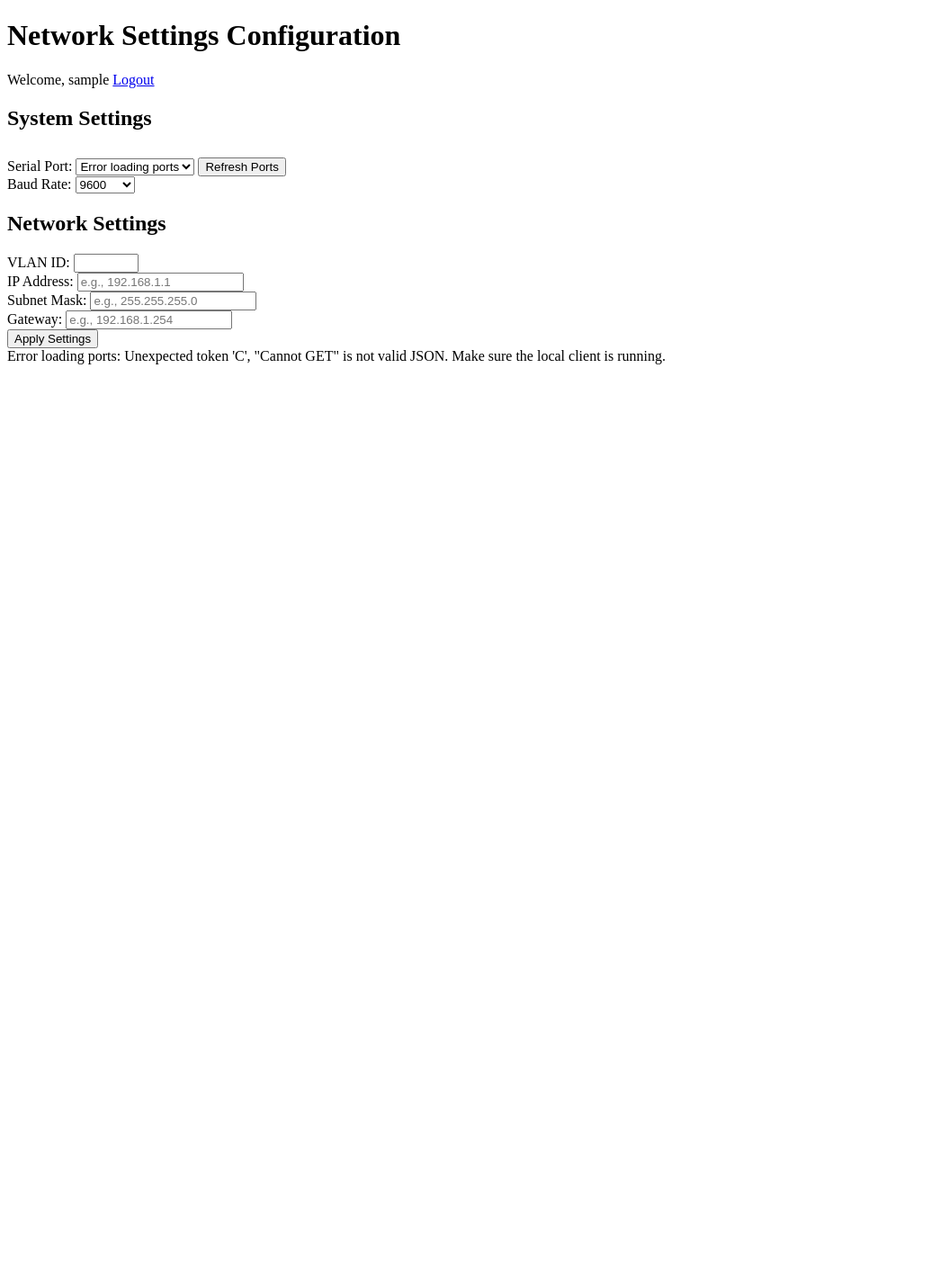
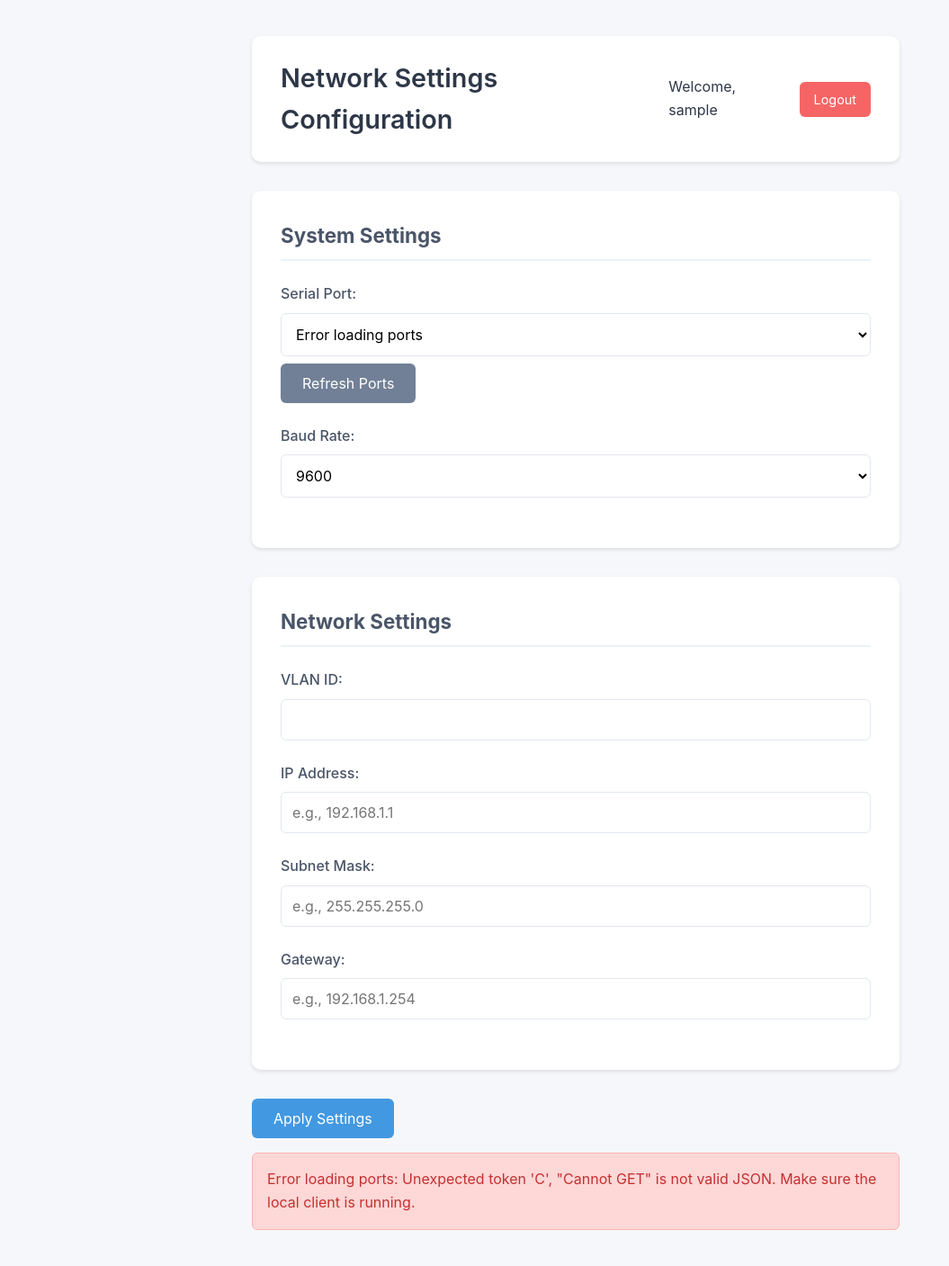
Before and after one commit to bhavyalabana/MS-testing, a Flask app: page / in a window 1280 px wide. Shown: the whole page at 90% size, without its empty margins (0-1055 px from the left). Before the commit the page ends 405 px from the top, so only its background shows below. Run offline with Flask 3, Linux system fonts and the light colour scheme; the visitor is signed in with stand-in values (Sample User, id 1); data that the repository does not hold is empty.

Commit message:
Update index.html

```diff
--- a/templates/index.html
+++ b/templates/index.html
@@ -3,7 +3,150 @@
 <head>
     <title>Network Settings Configuration</title>
     <style>
-        /* ... (keep existing styles) ... */
+        * {
+            margin: 0;
+            padding: 0;
+            box-sizing: border-box;
+            font-family: -apple-system, BlinkMacSystemFont, 'Segoe UI', Roboto, Oxygen, Ubuntu, Cantarell, sans-serif;
+        }
+
+        body {
+            background-color: #f5f7fa;
+            color: #2d3748;
+            line-height: 1.6;
+            padding: 20px;
+        }
+
+        .header {
+            background-color: #ffffff;
+            padding: 1.5rem 2rem;
+            border-radius: 10px;
+            box-shadow: 0 2px 4px rgba(0, 0, 0, 0.1);
+            margin-bottom: 2rem;
+            display: flex;
+            justify-content: space-between;
+            align-items: center;
+        }
+
+        .header h1 {
+            color: #2d3748;
+            font-size: 1.8rem;
+            font-weight: 600;
+        }
+
+        .user-info {
+            display: flex;
+            align-items: center;
+            gap: 1rem;
+        }
+
+        .logout-btn {
+            background-color: #f56565;
+            color: white;
+            padding: 0.5rem 1rem;
+            border-radius: 6px;
+            text-decoration: none;
+            font-size: 0.9rem;
+            transition: background-color 0.2s;
+        }
+
+        .logout-btn:hover {
+            background-color: #e53e3e;
+        }
+
+        .section {
+            background: white;
+            padding: 2rem;
+            border-radius: 10px;
+            box-shadow: 0 2px 4px rgba(0, 0, 0, 0.1);
+            margin-bottom: 2rem;
+        }
+
+        .section h2 {
+            color: #4a5568;
+            font-size: 1.4rem;
+            margin-bottom: 1.5rem;
+            padding-bottom: 0.5rem;
+            border-bottom: 2px solid #edf2f7;
+        }
+
+        .form-group {
+            margin-bottom: 1.5rem;
+        }
+
+        label {
+            display: block;
+            margin-bottom: 0.5rem;
+            color: #4a5568;
+            font-weight: 500;
+        }
+
+        input, select {
+            width: 100%;
+            padding: 0.75rem;
+            border: 1px solid #e2e8f0;
+            border-radius: 6px;
+            font-size: 1rem;
+            transition: border-color 0.2s;
+            background-color: #fff;
+        }
+
+        input:focus, select:focus {
+            outline: none;
+            border-color: #4299e1;
+            box-shadow: 0 0 0 3px rgba(66, 153, 225, 0.1);
+        }
+
+        button {
+            background-color: #4299e1;
+            color: white;
+            padding: 0.75rem 1.5rem;
+            border: none;
+            border-radius: 6px;
+            font-size: 1rem;
+            cursor: pointer;
+            transition: background-color 0.2s;
+        }
+
+        button:hover {
+            background-color: #3182ce;
+        }
+
+        button[type="button"] {
+            background-color: #718096;
+            margin-top: 0.5rem;
+        }
+
+        button[type="button"]:hover {
+            background-color: #4a5568;
+        }
+
+        #status {
+            padding: 1rem;
+            border-radius: 6px;
+            margin-top: 1rem;
+            display: none;
+        }
+
+        .success {
+            background-color: #c6f6d5;
+            color: #2f855a;
+            border: 1px solid #9ae6b4;
+        }
+
+        .error {
+            background-color: #fed7d7;
+            color: #c53030;
+            border: 1px solid #feb2b2;
+        }
+
+        @media (min-width: 768px) {
+            body {
+                padding: 40px;
+                max-width: 800px;
+                margin: 0 auto;
+            }
+        }
     </style>
 </head>
 <body>
@@ -23,7 +166,7 @@
                 <select id="port" name="port" required>
                     <option value="">Loading ports...</option>
                 </select>
-                <button type="button" onclick="updatePorts()" style="width: auto; margin-top: 10px;">Refresh Ports</button>
+                <button type="button" onclick="updatePorts()">Refresh Ports</button>
             </div>
             <div class="form-group">
                 <label for="baudrate">Baud Rate:</label>
@@ -75,7 +218,6 @@
             portSelect.innerHTML = '<option value="">Loading ports...</option>';
 
             try {
-                console.log('Fetching ports from:', `${LOCAL_CLIENT_URL}/ports`);
                 const response = await fetch(`${LOCAL_CLIENT_URL}/ports`, {
                     method: 'GET',
                     headers: {
@@ -83,11 +225,8 @@
                     }
                 });
 
-                console.log('Response:', response);
                 const data = await response.json();
-                console.log('Ports data:', data);
-
-                portSelect.innerHTML = ''; // Clear the loading message
+                portSelect.innerHTML = '';
 
                 if (data.ports && data.ports.length > 0) {
                     data.ports.forEach(port => {
@@ -96,16 +235,13 @@
                         option.textContent = port;
                         portSelect.appendChild(option);
                     });
-                    console.log('Ports loaded successfully');
                 } else {
                     portSelect.innerHTML = '<option value="">No ports available</option>';
-                    console.log('No ports found');
                 }
             } catch (error) {
                 console.error('Error fetching ports:', error);
                 portSelect.innerHTML = '<option value="">Error loading ports</option>';
 
-                // Show error in status div
                 const statusDiv = document.getElementById('status');
                 statusDiv.style.display = 'block';
                 statusDiv.className = 'error';
@@ -127,7 +263,6 @@
             statusDiv.style.display = 'block';
 
             try {
-                // Send settings to local client directly
                 const response = await fetch(`${LOCAL_CLIENT_URL}/send`, {
                     method: 'POST',
                     headers: {
```
